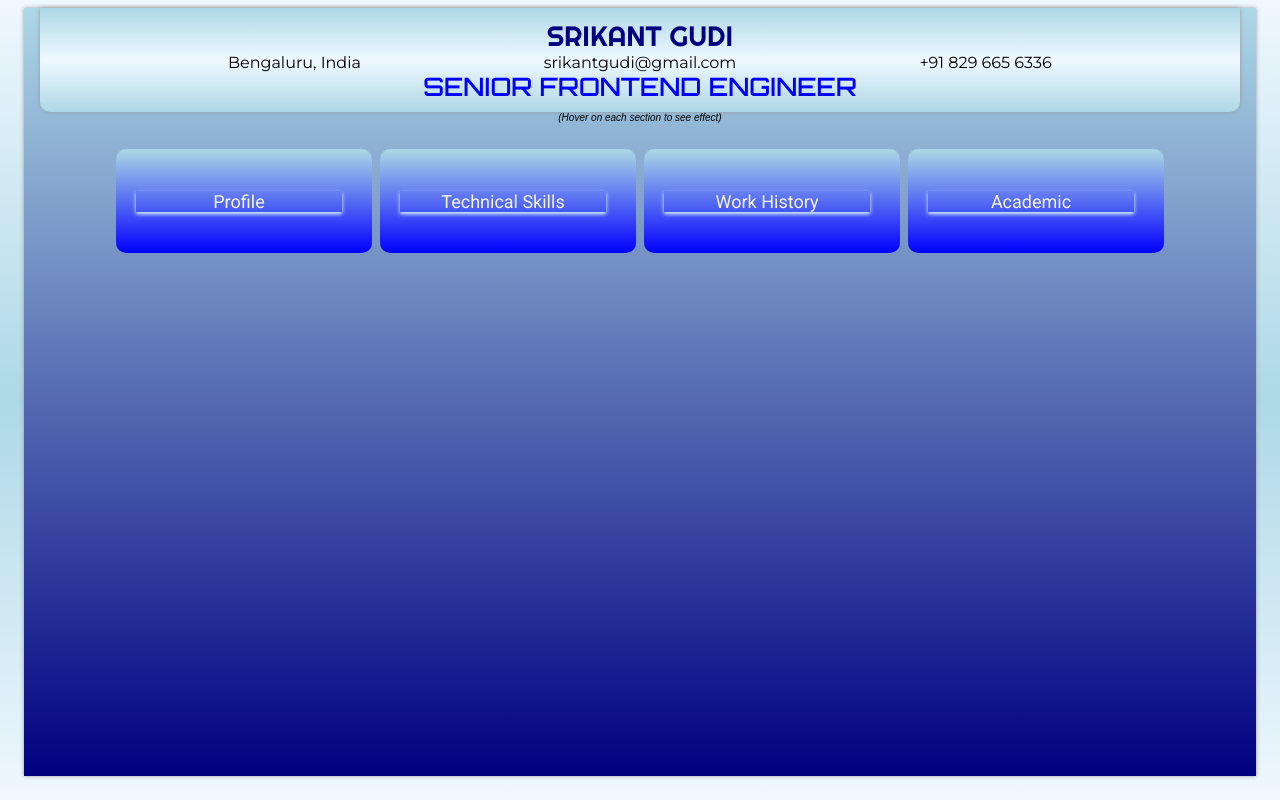
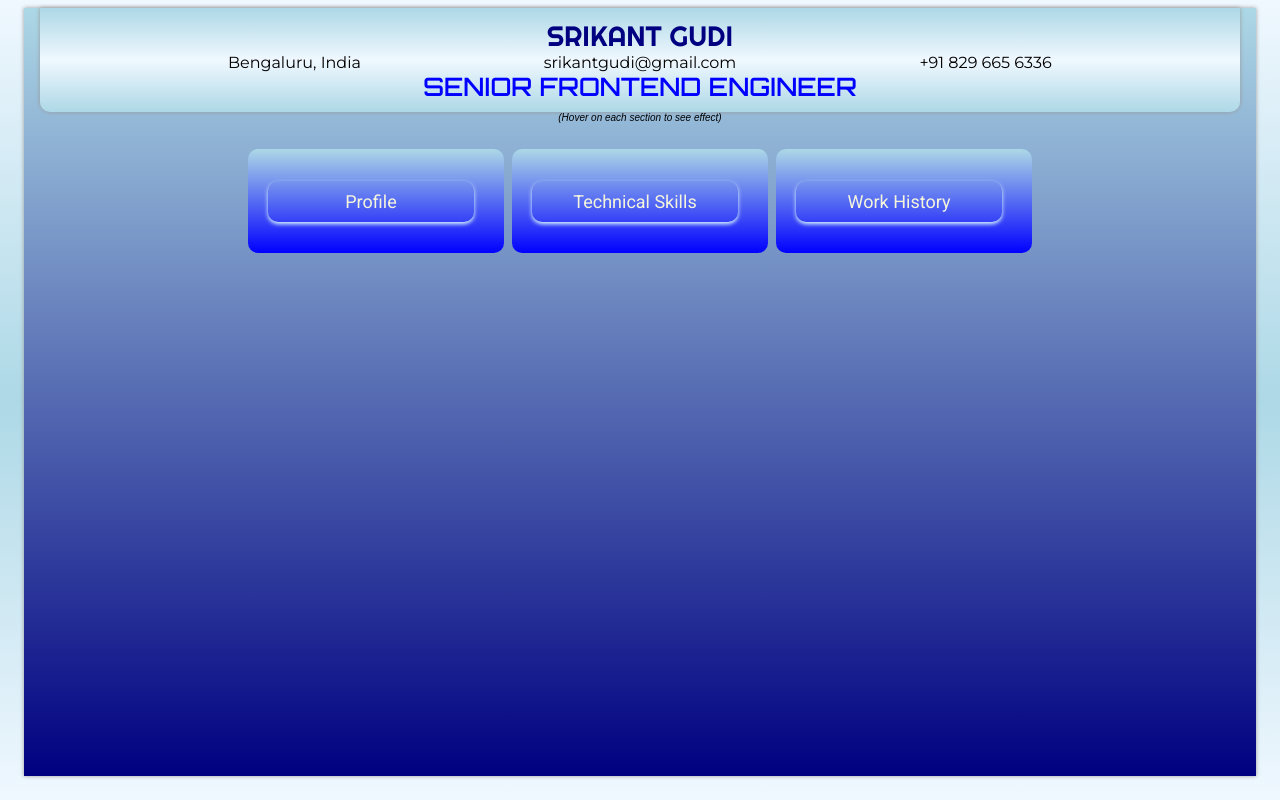
Before and after one commit to srikantgudi/srikantgudi.github.io, a Svelte app: page / in a window 1280 px wide. Built offline with nearby package versions, Linux system fonts and the light colour scheme.

Commit message:
Modified layout and styles

```diff
--- a/src/Academic.svelte
+++ b/src/Academic.svelte
@@ -4,12 +4,12 @@
 
 </script>
 
-<Panel>
-  <div slot="title" on:click={() => {$mainOpt='qual'}}>Academic Qualifications:</div>
-  <div slot="content">
+<div>
+  <div class="sectiontitle">Academic Qualifications:</div>
+  <div>
     <ul>
       <li>Master in Computer Management</li>
       <li>Bachelor of Commerce</li>
     </ul>
   </div>
-</Panel>
+</div>
--- a/src/App.svelte
+++ b/src/App.svelte
@@ -84,29 +84,6 @@
           <WorkHistory />
         </div>
       </div>
-      <div class="tab" class:active={curTab === 4}>
-        <div class="title-nav">
-          <div
-            class="tab-title"
-            class:current={curTab === 4}
-            on:click={() => {
-              curTab = 4;
-            }}
-          >
-            Academic
-          </div>
-          <button
-            class="close-btn"
-            class:active={curTab === 4}
-            on:click={() => {
-              curTab = 0;
-            }}>&times;</button
-          >
-        </div>
-        <div class="tab-content" class:active={curTab === 4}>
-          <Academic />
-        </div>
-      </div>
     </div>
   </div>
 </div>
@@ -175,6 +152,8 @@
     justify-content: center;
     box-shadow: 0 2px 4px lightcyan;
     cursor: pointer;
+    border-radius: 10px;
+    padding: 10px;
   }
   .tab-title.current {
     font-size: 24px;
@@ -199,6 +178,7 @@
     height: 50vh;
     margin: 10px 0;
     overflow-y: auto;
+    padding: 10px 20px;
   }
   @media screen and (max-width: 719px) {
     .tab {
--- a/src/Profile.svelte
+++ b/src/Profile.svelte
@@ -2,8 +2,8 @@
   import {mainOpt} from './store';
   import Panel from './Panel.svelte';
 </script>
-<div>
-  <h3>About me</h3>
+<div class="panel">
+  <div class="sectiontitle">About me</div>
   <ul>
     <li>
       Senior software professional with over 20 years of experience in various
@@ -23,7 +23,7 @@
     </li>
     <li>Can create POCs, presentations, and wireframes.</li>
   </ul>
-  <h3>Academic</h3>
+  <div class="sectiontitle">Academic</div>
   <div>
     <ul>
       <li>Master in Computer Management</li>
--- a/src/Skills.svelte
+++ b/src/Skills.svelte
@@ -44,17 +44,16 @@
 
 <style>
   .skillgroup {
-    padding: 1vh 2vw
-  }
-  .skillpanel {
-    padding: 0 4vw;
+    padding: 1vh 2vw;
+    box-shadow: 0 2px 4px #999999;
+    margin-bottom: 10px;
   }
 </style>
 
-<div class="skillpanel">
+<div style="padding: 0 4vw;">
   {#each skills as skill}
     <div>
-      <div class="skillgroupname">{skill.group}</div>
+      <div class="sectiontitle">{skill.group}</div>
       <div class="skillgroup">
         {#each skill.items as item}
           <Rating text={item.name} level={item.level} />
--- a/src/WorkHistory.svelte
+++ b/src/WorkHistory.svelte
@@ -126,6 +126,7 @@
     height: fit-content;
     overflow-y: auto;
     padding: 1vh 2vw;
+    box-shadow: 0 2px 2px #999999;
   }
   li {
     list-style-type: square;
@@ -134,7 +135,7 @@
 
 <div>
   {#each expList as exp, idx}
-    <div class="job-title">
+    <div class="sectiontitle">
       {exp.header.jobTitle} :: {exp.header.dates}
     </div>
     <div class="org-name">
```
